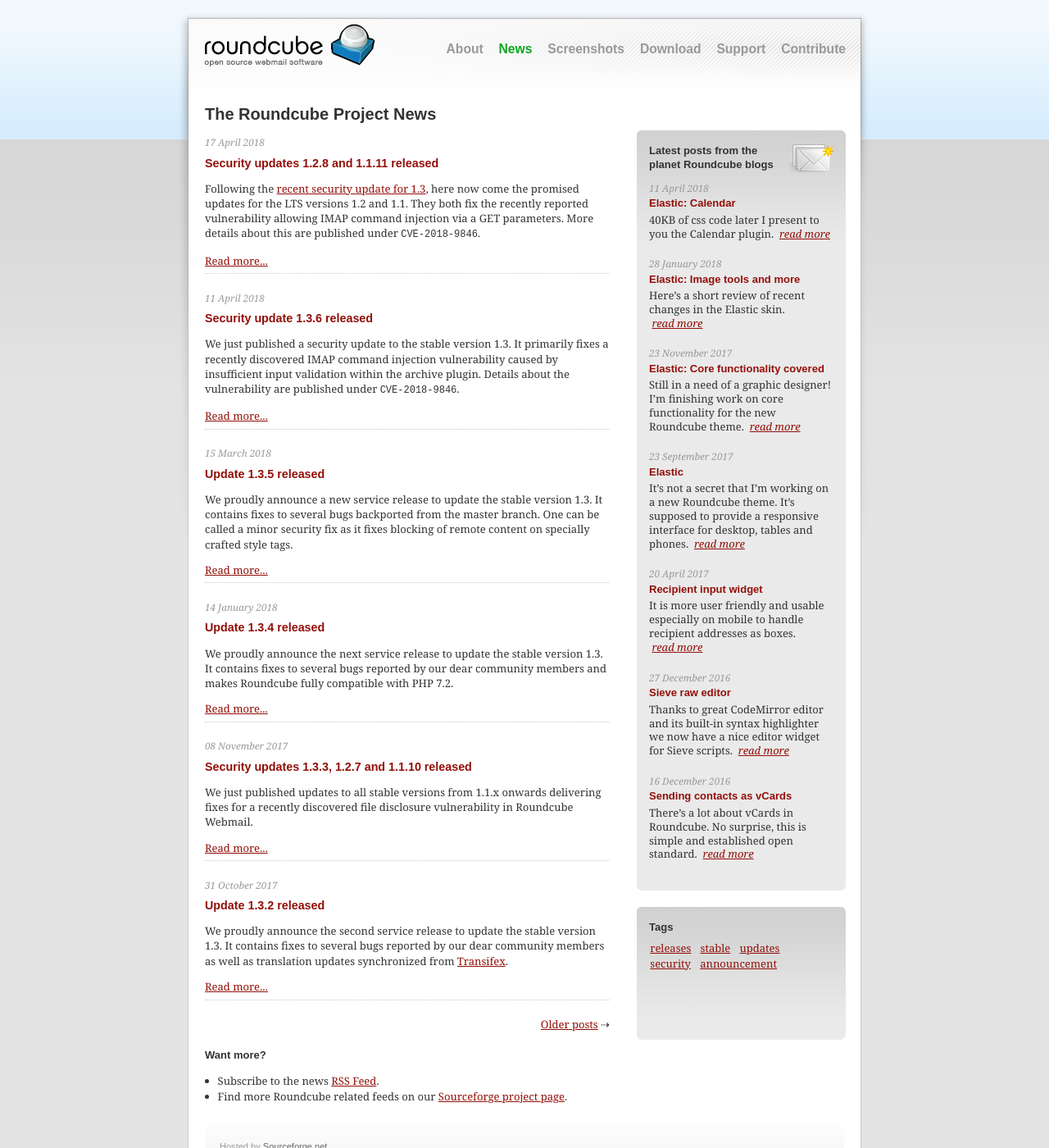
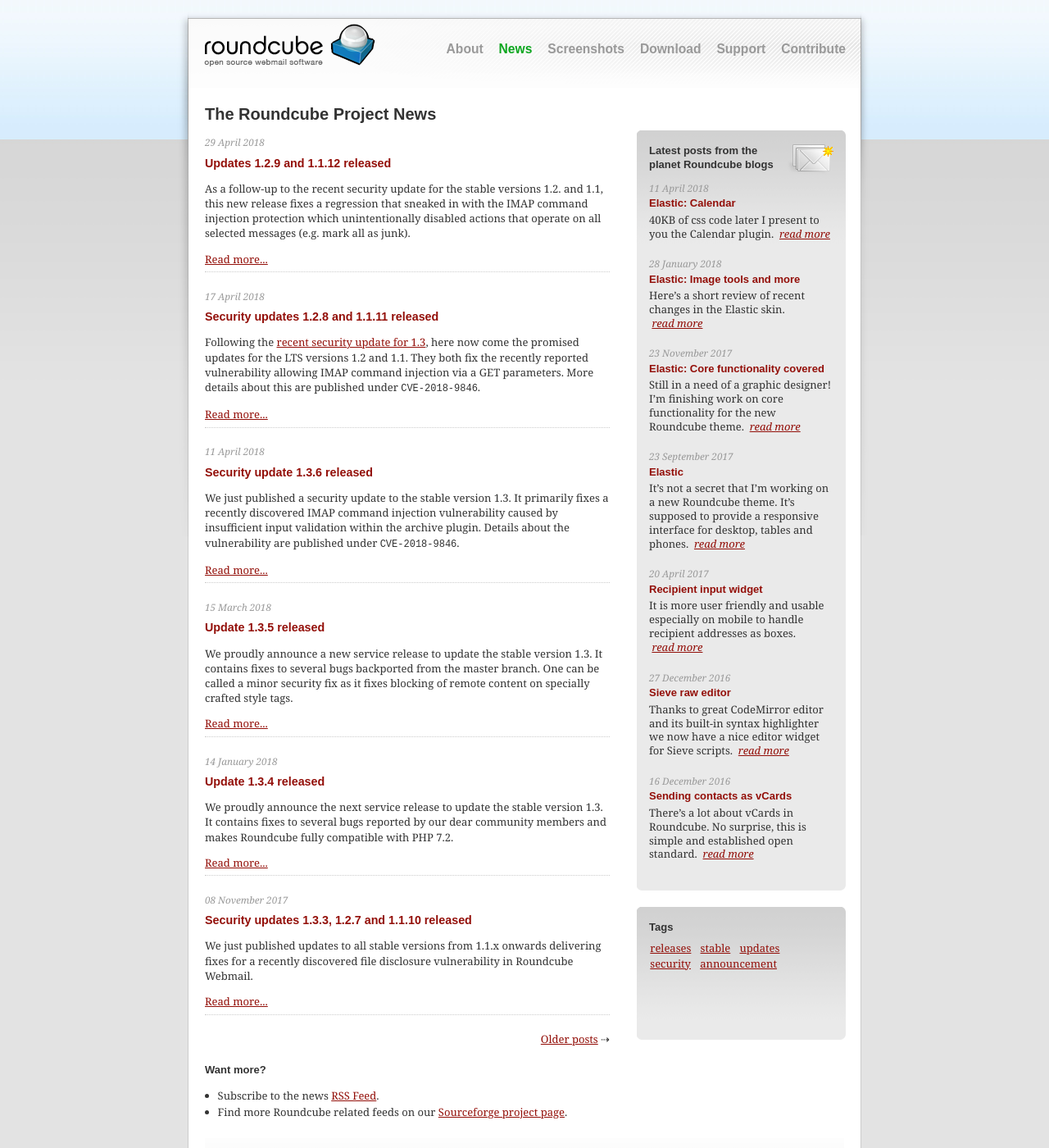
Before and after one commit to roundcube/roundcube.github.com, a Jekyll site: the page built from news/index.html, in a window 1280 px wide and 1400 px high. Shown: the whole window at 82% size. Built offline with Jekyll 4.4.1, drawn with Linux system fonts in a browser that asks for light colours; the list of posts is cut into pages by our own code; comment, search, counter and statistics services are not loaded.

Commit message:
Announce updates 1.2.9 and 1.1.12

```diff
--- a/_posts/2018-04-17-security-updates-1.2.8-1.1.11.md
+++ b/_posts/2018-04-17-security-updates-1.2.8-1.1.11.md
@@ -18,3 +18,7 @@
 
 We strongly recommend to update all productive installations of Roundcube 1.2.x and 1.1.x respectively.
 Please do backup your data before updating!
+
+# UPDATE
+
+An unintended regression was added with the fix for the IMAP command injection vulnerability which [has also been fixed](/news/2018/04/19/updates-1.2.9-1.1.12-released) now. We therefore recommend to update to versions [1.2.9](https://github.com/roundcube/roundcubemail/releases/tag/1.2.9) and [1.1.11](https://github.com/roundcube/roundcubemail/releases/tag/1.1.12) right away.
--- /dev/null
+++ b/_posts/2018-04-29-updates-1.2.9-1.1.12-released.md
@@ -0,0 +1,12 @@
+---
+layout: article
+title: Updates 1.2.9 and 1.1.12 released
+tags: releases updates
+---
+
+As a follow-up to the recent security update for the stable versions 1.2. and 1.1, this new release fixes a regression that sneaked in with the IMAP command injection protection which unintentionally disabled actions that operate on all selected messages (e.g. mark all as junk).
+
+We recommend to update all productive installations of Roundcube 1.2.8. and 1.1.11 with these new versions.
+
+* [release 1.2.9](https://github.com/roundcube/roundcubemail/releases/tag/1.2.9).
+* [release 1.1.12](https://github.com/roundcube/roundcubemail/releases/tag/1.1.12).
```
Also changed, not shown: download/index.html (+10 -10 lines).
